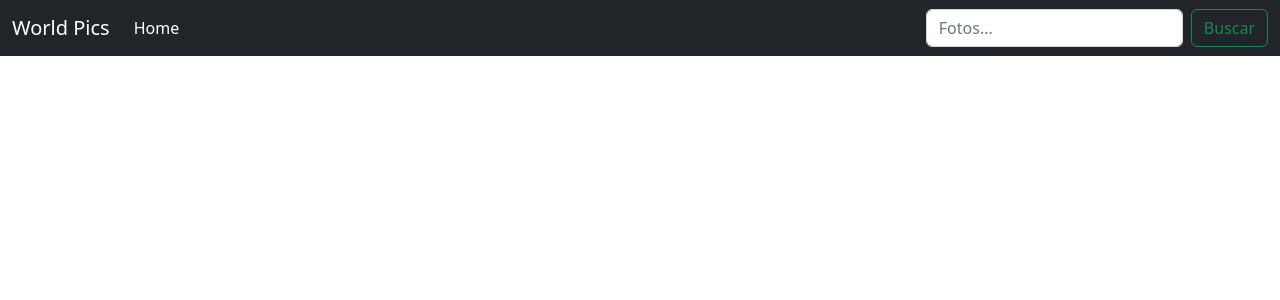
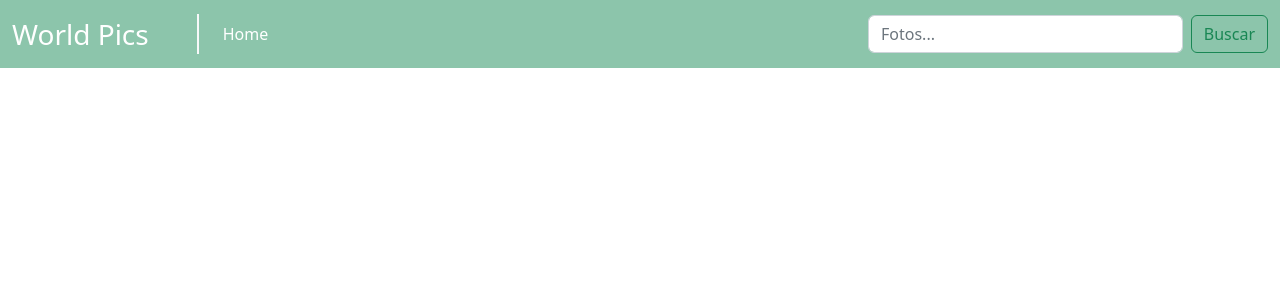
Before and after one commit to juanp-ctrl/AppImgs, an Angular app: page /home in a window 1280 px wide. Shown: the top 300 px of the page. Built offline with nearby package versions, Linux system fonts and the light colour scheme.

Commit message:
modificacion del estilo del header

```diff
--- a/src/app/shared/components/header/header.component.html
+++ b/src/app/shared/components/header/header.component.html
@@ -1,7 +1,7 @@
-<nav class="navbar navbar-expand-md navbar-dark fixed-top bg-dark">
+<nav class="navbar navbar-expand-md navbar-dark fixed-top" style="background-color: rgb(140, 197, 171);">
 
     <div class="container-fluid">
-      <a class="navbar-brand" routerLink="/">World Pics</a>
+      <a class="navbar-brand fs-3 me-5" routerLink="/">World Pics</a>
       <button class="navbar-toggler" type="button" data-bs-toggle="collapse" data-bs-target="#navbarCollapse" aria-controls="navbarCollapse" aria-expanded="false" aria-label="Toggle navigation">
         <span class="navbar-toggler-icon"></span>
       </button>
@@ -9,10 +9,10 @@
       <div class="collapse navbar-collapse" id="navbarCollapse">
         <ul class="navbar-nav me-auto mb-2 mb-md-0">
           <li class="nav-item">
-            <a class="nav-link active" aria-current="page" routerLink="/">Home</a>
+            <a class="nav-link active border-2 border-light border-start ps-4" aria-current="page" routerLink="/">Home</a>
           </li>
         </ul>
-        <form class="d-flex">
+        <form class="d-flex" id="buscador">
           <input class="form-control me-2" type="search" placeholder="Fotos..." aria-label="Search">
           <button class="btn btn-outline-success" type="submit">Buscar</button>
         </form>
--- a/src/app/shared/components/header/header.component.scss
+++ b/src/app/shared/components/header/header.component.scss
@@ -0,0 +1,15 @@
+#buscador {
+    width: 400px;
+}
+
+@media (max-width: 900px) {
+    #buscador{
+        width: 300px;
+    }
+}
+
+@media (max-width: 767px) {
+    #buscador{
+        width: 100%;
+    }
+}
```
